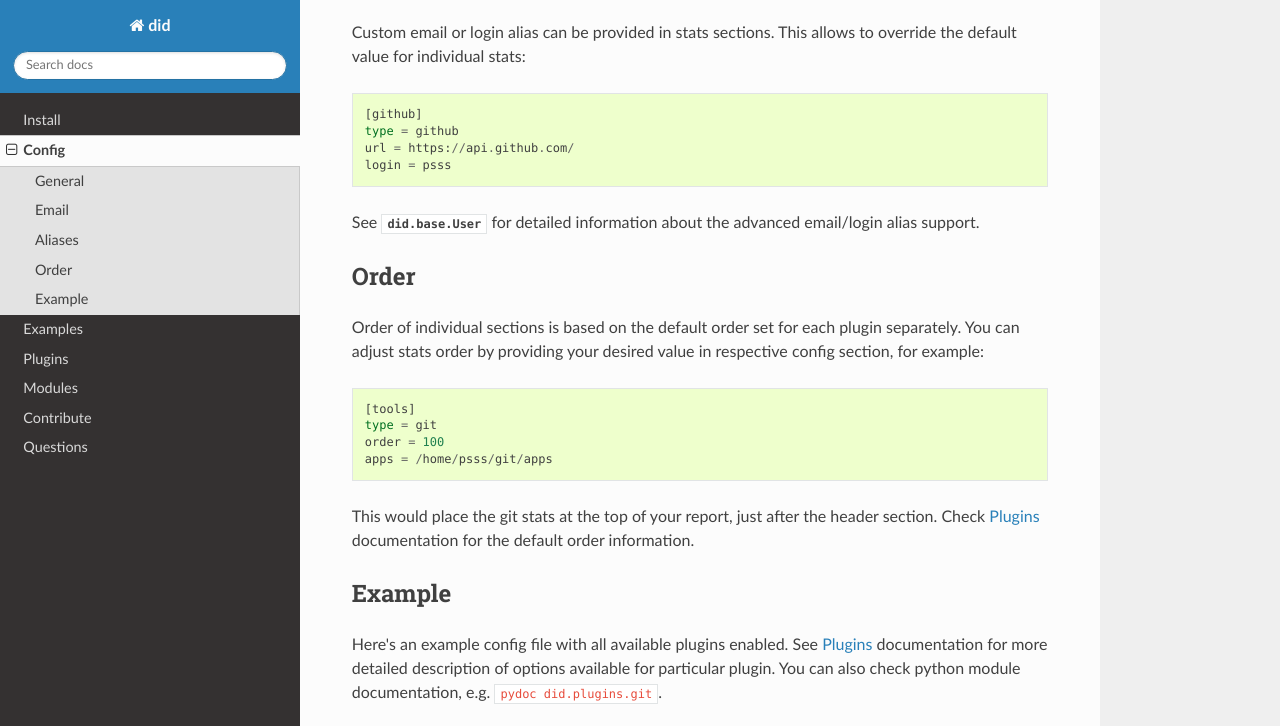
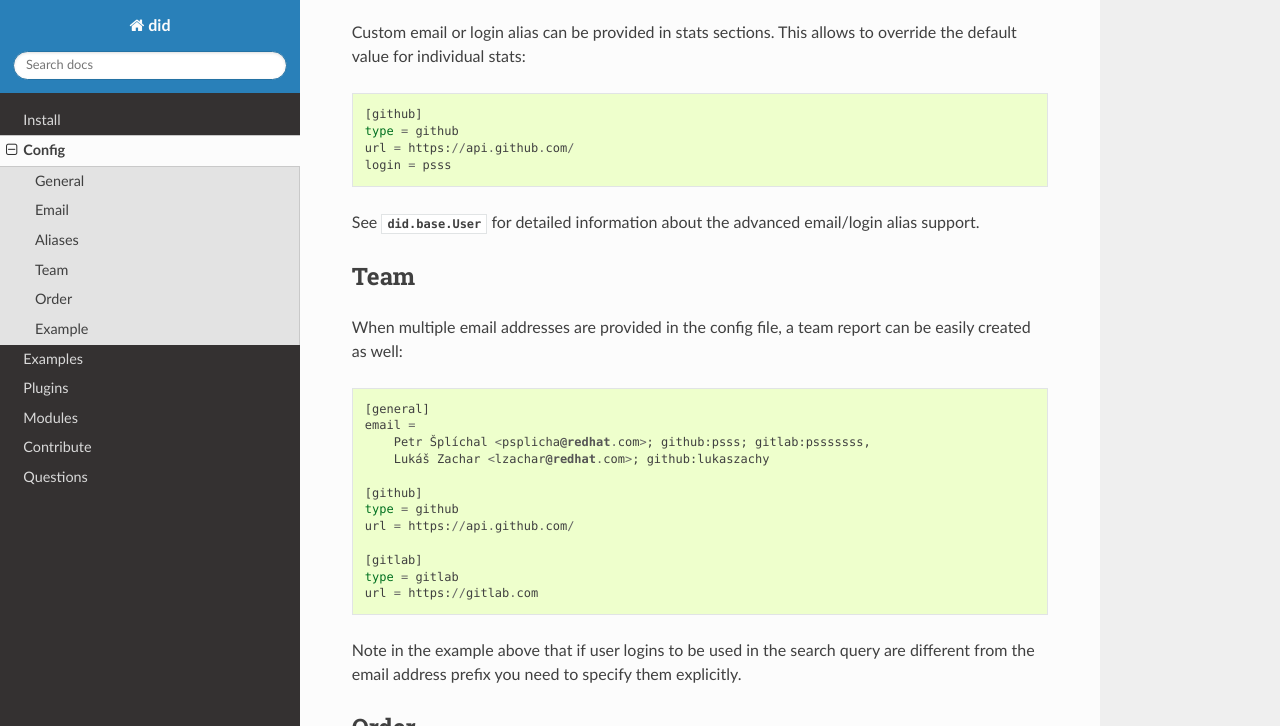
Before and after one commit to psss/did, a Sphinx documentation site: the page built from docs/config.rst, in a window 1280 px wide and 900 px high, scrolled down 1367 px, cut to the strip 0-726 px from the top of the window. Built offline with Sphinx 7.4.7 and the Read the Docs theme 2.0.0, drawn with Linux system fonts in a browser that asks for light colours.

Commit message:
Add a team report example using login aliases
This use case has not been documented yet. Let's include at least
a simple example demonstrating how the login aliases work.

```diff
--- a/docs/config.rst
+++ b/docs/config.rst
@@ -78,6 +78,31 @@ This allows to override the default value for individual stats::
 See :class:`did.base.User` for detailed information about the
 advanced email/login alias support.
 
+
+Team
+~~~~~~~~~~~~~~~~~~~~~~~~~~~~~~~~~~~~~~~~~~~~~~~~~~~~~~~~~~~~~~~~~~
+
+When multiple email addresses are provided in the config file, a
+team report can be easily created as well::
+
+    [general]
+    email =
+        Petr Šplíchal <psplicha@redhat.com>; github:psss; gitlab:psssssss,
+        Lukáš Zachar <lzachar@redhat.com>; github:lukaszachy
+
+    [github]
+    type = github
+    url = https://api.github.com/
+
+    [gitlab]
+    type = gitlab
+    url = https://gitlab.com
+
+Note in the example above that if user logins to be used in the
+search query are different from the email address prefix you need
+to specify them explicitly.
+
+
 Order
 ~~~~~~~~~~~~~~~~~~~~~~~~~~~~~~~~~~~~~~~~~~~~~~~~~~~~~~~~~~~~~~~~~~
 
```
